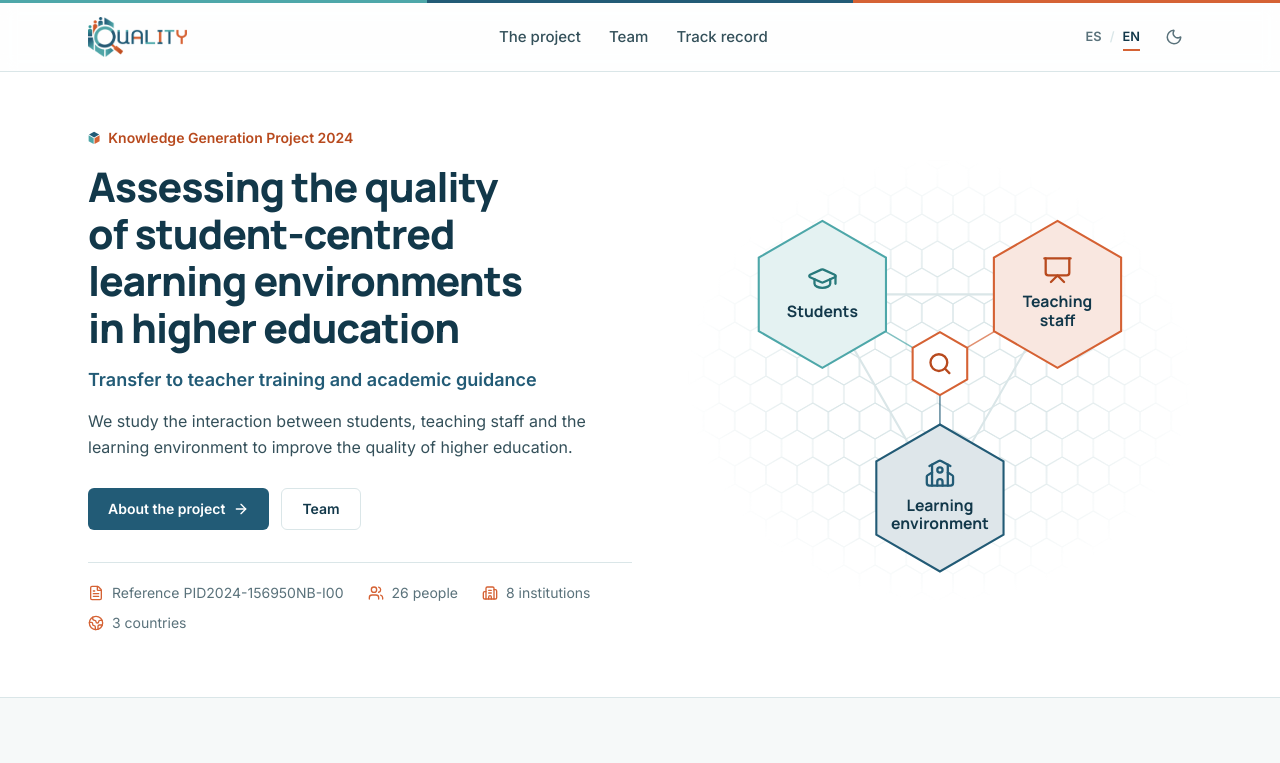
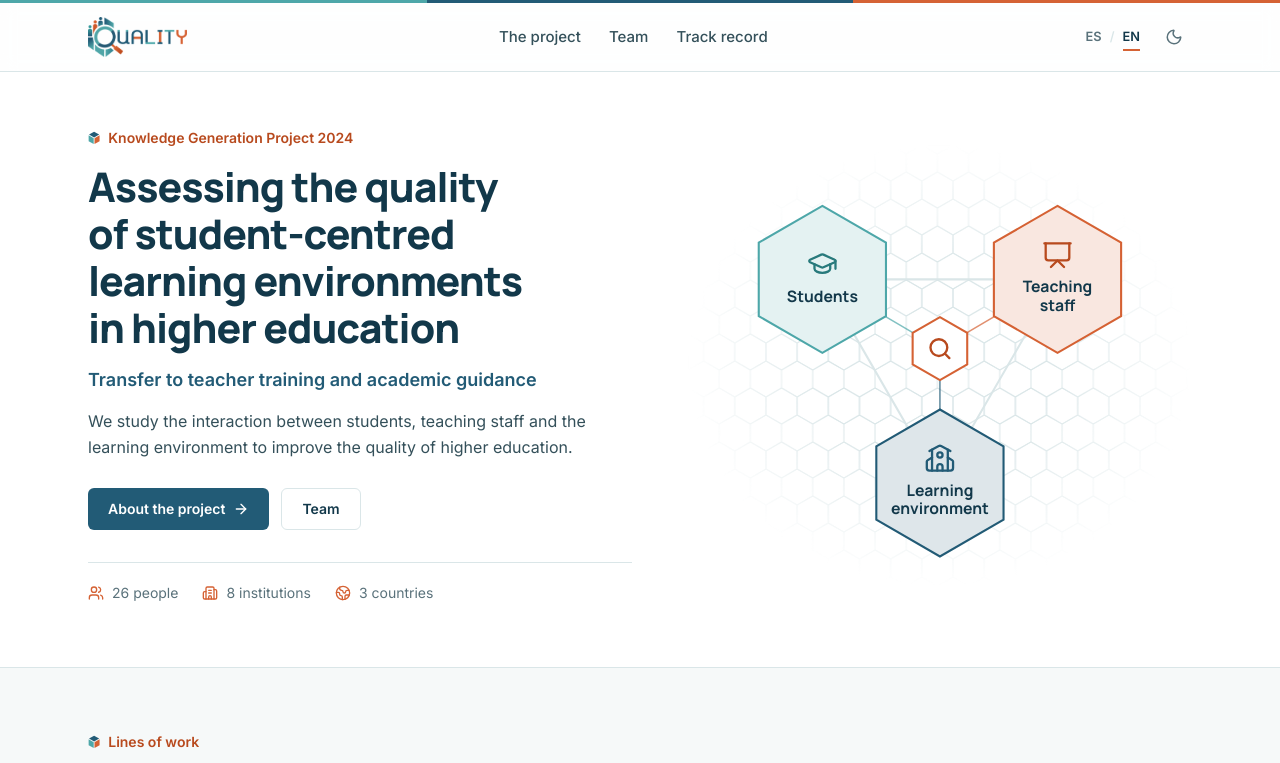
Before and after one commit to ShockyDEV/Proyecto-Quality, a Next.js app: page /en in a window 1280 px wide. Shown: the top 763 px of the page. Built offline with nearby package versions, Linux system fonts and the light colour scheme.

Commit message:
Inicio: sin la referencia en la fila de datos
- Queda en la ficha del proyecto y en el texto de financiación del pie

```diff
--- a/src/app/(site)/[locale]/page.tsx
+++ b/src/app/(site)/[locale]/page.tsx
@@ -4,7 +4,6 @@ import {
   ArrowRight,
   Building2,
   ChartColumn,
-  FileText,
   Globe2,
   GraduationCap,
   Landmark,
@@ -37,7 +36,6 @@ const T = {
   eyebrow: { es: "Proyecto de Generación de Conocimiento 2024", en: "Knowledge Generation Project 2024" },
   cta: { es: "Conoce el proyecto", en: "About the project" },
   team: { es: "Equipo", en: "Team" },
-  reference: { es: "Referencia", en: "Reference" },
   people: { es: "personas", en: "people" },
   institutions: { es: "instituciones", en: "institutions" },
   countries: { es: "países", en: "countries" },
@@ -91,7 +89,6 @@ export default async function Home({ params }: Props) {
   const t = (k: keyof typeof T): string => T[k][locale];
 
   const hitos = [
-    { Icon: FileText, label: `${t("reference")} ${SITE.reference}` },
     { Icon: Users, label: `${cifras.personas} ${t("people")}` },
     { Icon: Building2, label: `${cifras.instituciones} ${t("institutions")}` },
     { Icon: Globe2, label: `${cifras.paises} ${t("countries")}` },
```
